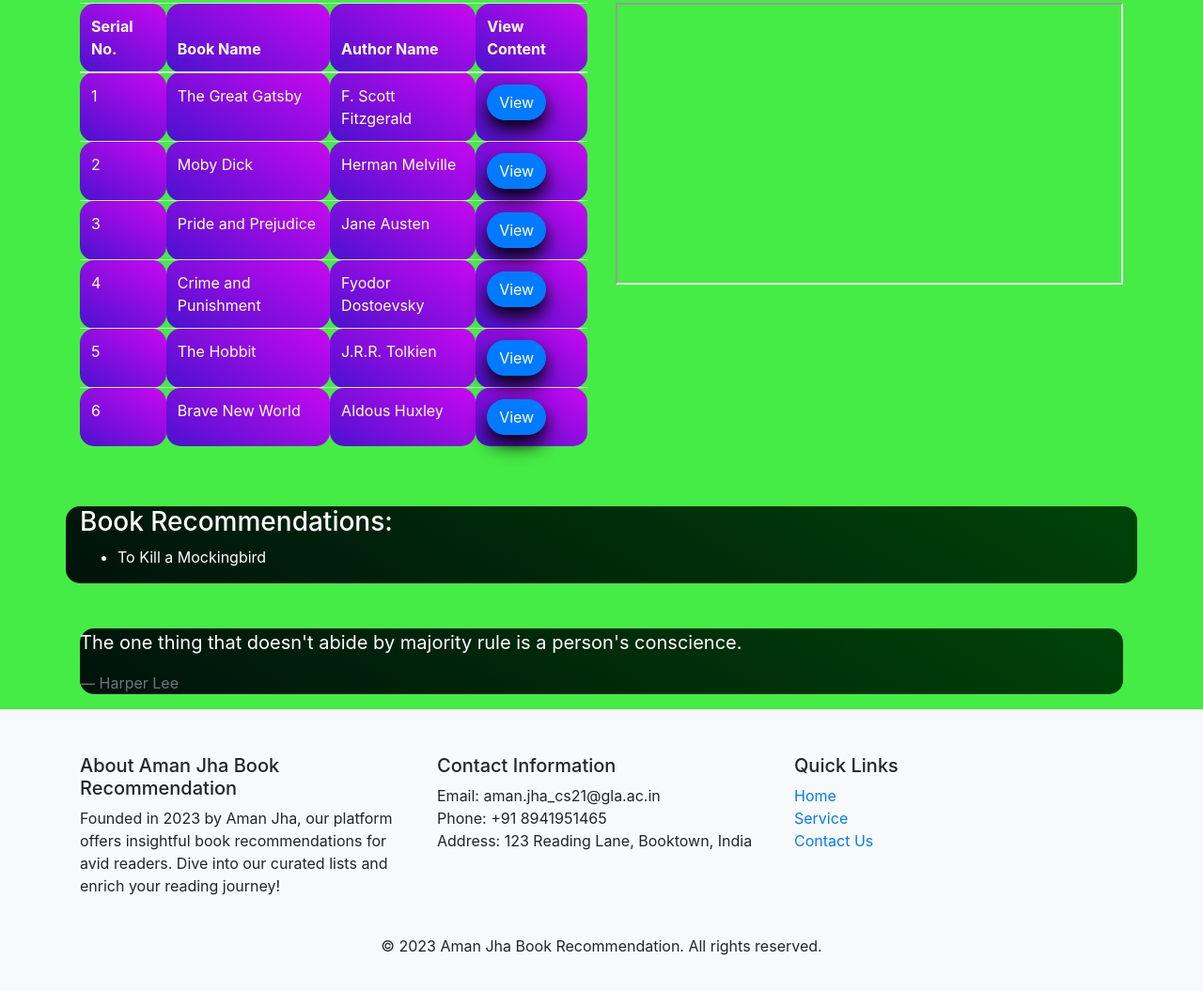
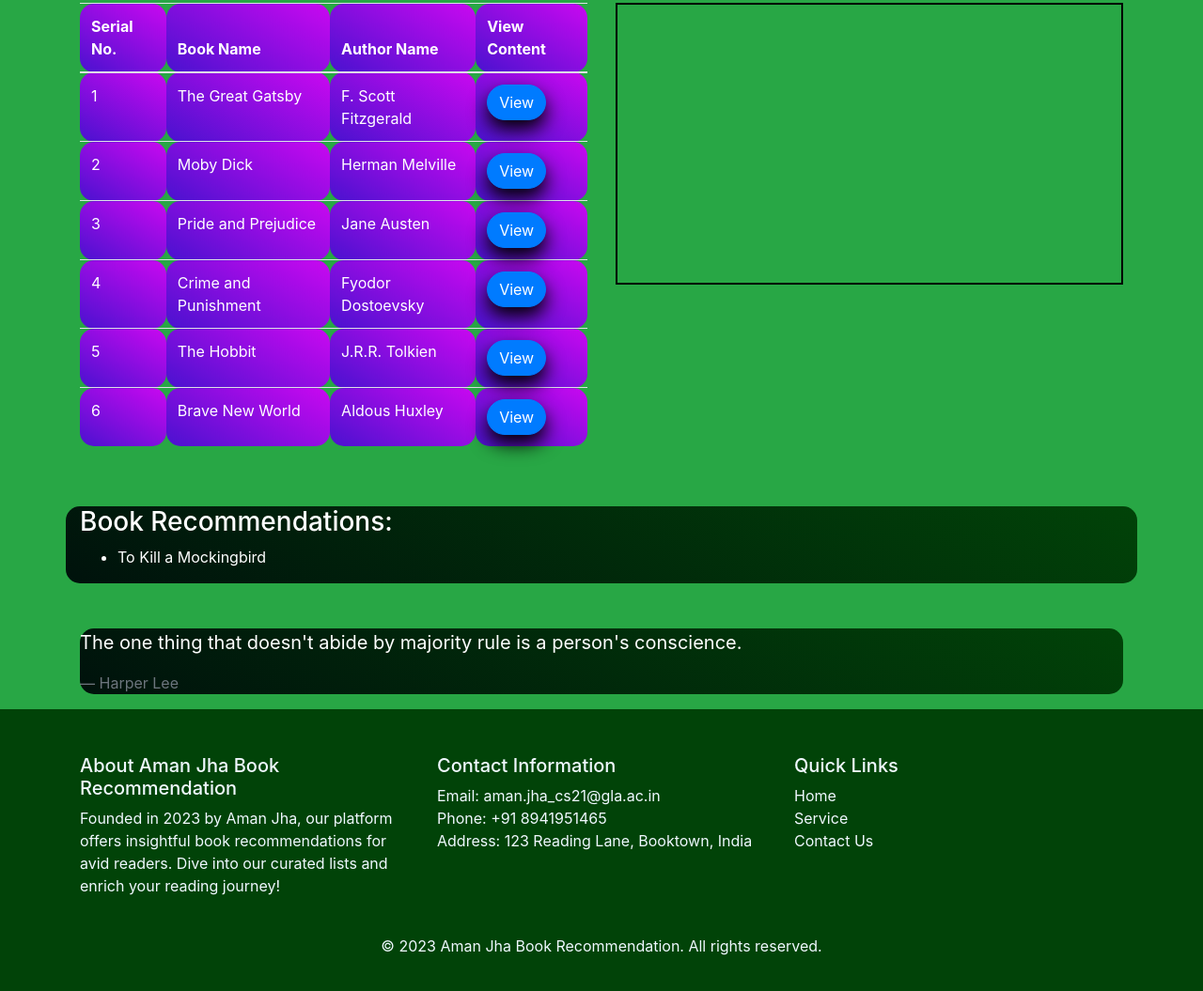
Before and after one commit to amanjha7/BookRecomendation, a plain HTML site: page index.html in a window 1280 px wide. Shown: the part 101-1156 px from the top of the page at 94% size. Drawn offline with nearby package versions, Linux system fonts and the light colour scheme.

Commit message:
Update index.html

```diff
--- a/index.html
+++ b/index.html
@@ -8,7 +8,10 @@
     <!-- Bootstrap CSS -->
     <link href="https://stackpath.bootstrapcdn.com/bootstrap/4.5.2/css/bootstrap.min.css" rel="stylesheet">
     <style>
-    body {
+    body , .foot a{
+        color: aliceblue;
+    }
+    body{
         background-color: rgb(69, 236, 69);
     }
     .nv-b{
@@ -38,10 +41,13 @@
     .wh-cl{
         color: white;
     }
+    .foot{
+        background-color: rgb(1, 67, 8);
+    }
     </style>
 </head>
 
-<body>
+<body class="bg-success">
     <!-- Nav Bar -->
 
     <nav class="navbar navbar-expand-lg navbar-dark  nv-b">
@@ -120,7 +126,7 @@
 
             <!-- Content Frame -->
             <div class="col-md-6">
-                <iframe id="bookContentFrame" style="width:100%;height:300px;"></iframe>
+                <iframe id="bookContentFrame" style="width:100%;height:300px;border: 2px solid black;"></iframe>
             </div>
         </div>
 
@@ -144,7 +150,7 @@
     </section>
 
     <!-- Footer Content -->
-<footer class="bg-light py-5">
+    <footer class="foot py-5">
         <div class="container">
             <div class="row">
                 <!-- About Section -->
```
Lines whose indentation alone changed are shown as unchanged.
